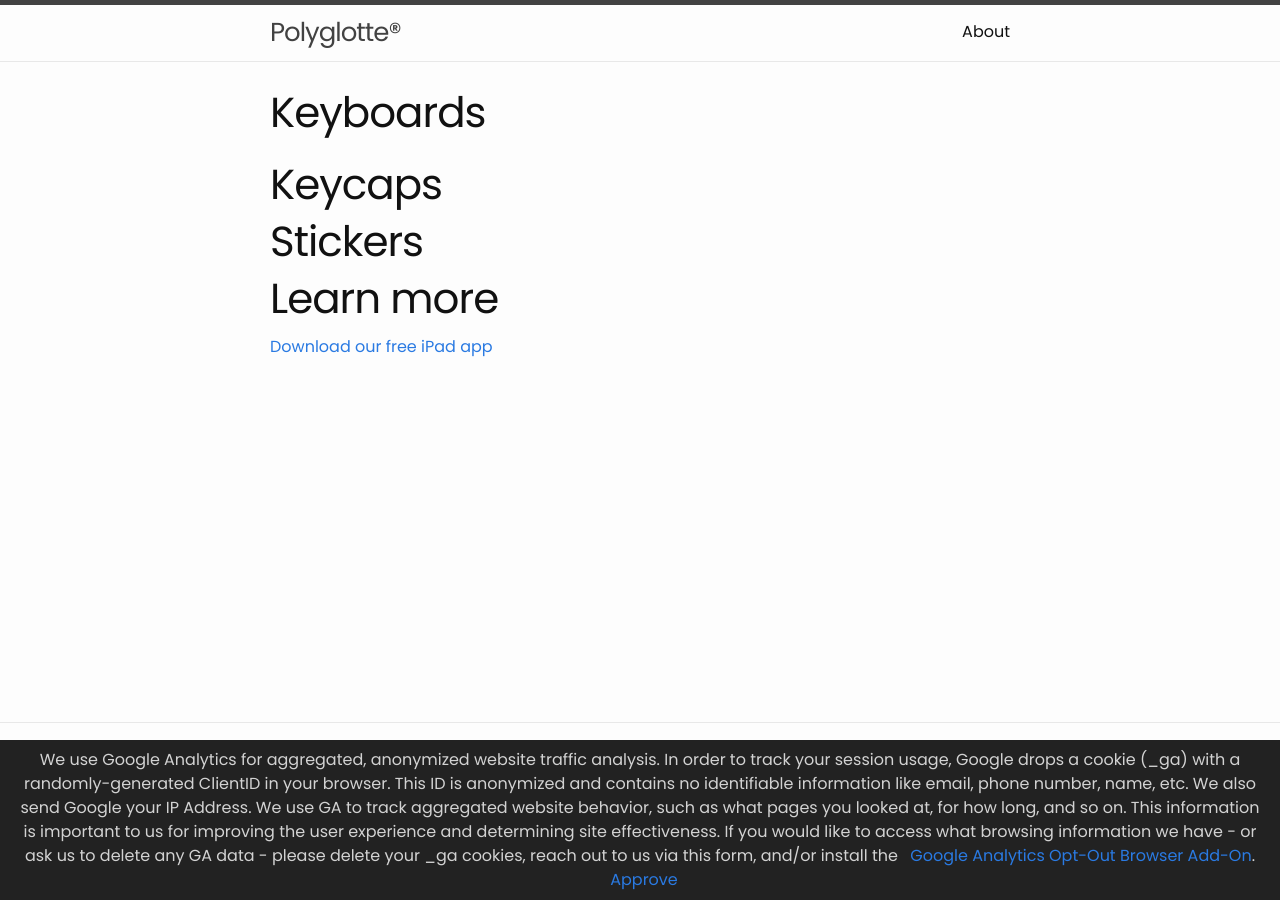
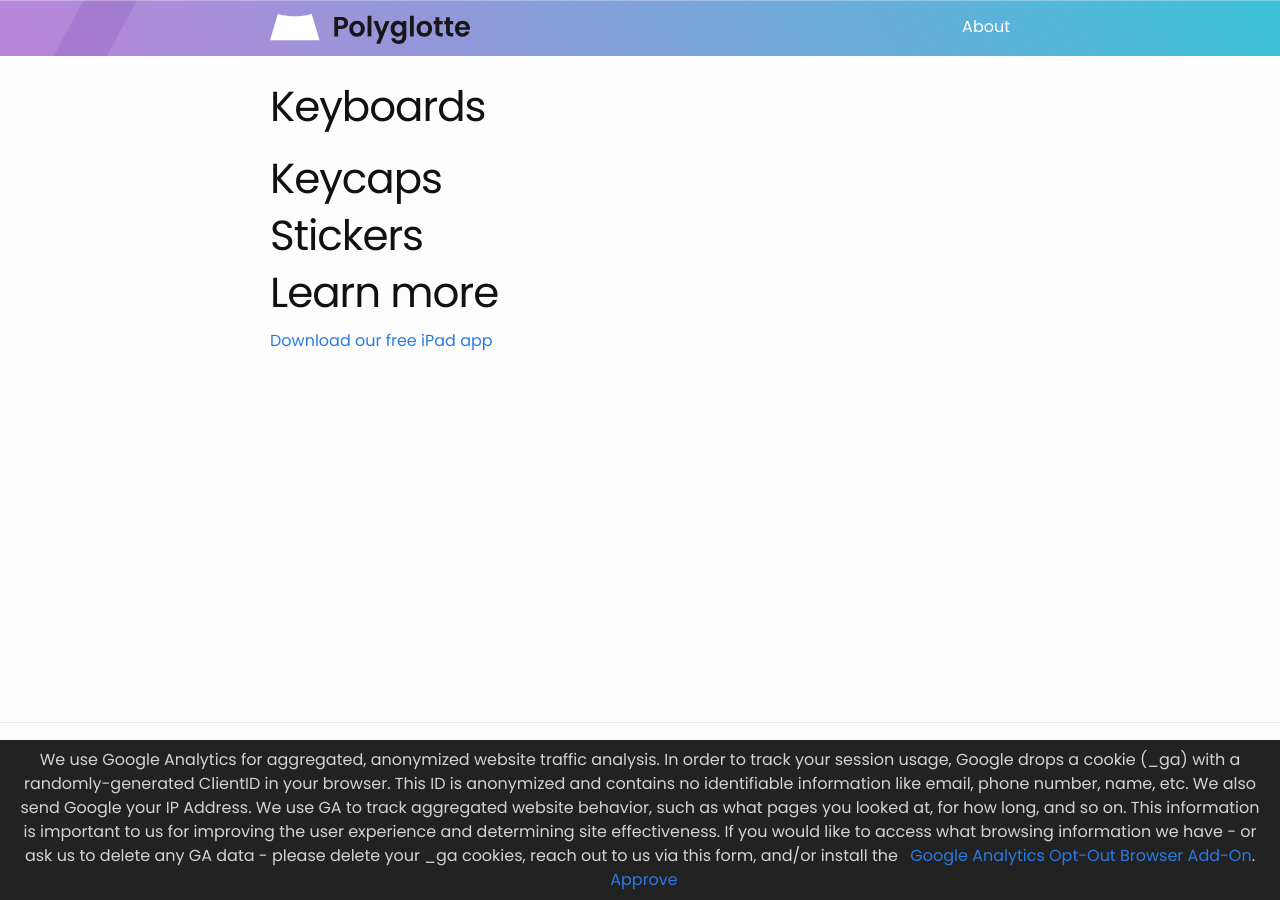
Before and after one commit to polyglotte-inc/polyglotte-inc.github.io, a Jekyll site: the page built from products.md, in a window 1280 px wide. Built offline with Jekyll 4.4.1, drawn with Linux system fonts in a browser that asks for light colours; our own code applies the rules of GitHub Pages for plain Markdown files.

Commit message:
Brand refresh
- Initial changes for branding refresh
- Header cleanup
- Initial top background image
- Button colorscheme

```diff
--- a/_includes/header.html
+++ b/_includes/header.html
@@ -4,7 +4,8 @@
     {%- assign default_paths = site.pages | map: "path" -%}
     {%- assign page_paths = site.header_pages | default: default_paths -%}
     {%- assign titles_size = site.pages | map: 'title' | join: '' | size -%}
-    <a class="site-title" rel="author" href="{{ "/" | relative_url }}">{{ site.title | escape }}</a>
+    <!--<a class="site-title" rel="author" href="{{ "/" | relative_url }}">{{ site.title | escape }}</a>-->
+    <a class="site-title" rel="author" href="{{ "/" | relative_url }}"><img src="/assets/logo.svg" alt="{{ site.title | escape }}"></a>
     <!--<p class="site-subtitle">{{ site.subtitle | escape }}</p>-->
 
     {%- if titles_size > 0 -%}
@@ -23,9 +24,9 @@
             {%- assign my_page = site.pages | where: "path", path | first -%}
             {%- if my_page.showtop -%}
               {%- if my_page.smalltitle -%}
-              <a class="page-link" href="{{ my_page.url | relative_url }}">{{ my_page.smalltitle | escape }}</a>
+              <a class="page-link-header" href="{{ my_page.url | relative_url }}">{{ my_page.smalltitle | escape }}</a>
               {%- else if my_page.title - %}
-              <a class="page-link" href="{{ my_page.url | relative_url }}">{{ my_page.title | escape }}</a>
+              <a class="page-link-header" href="{{ my_page.url | relative_url }}">{{ my_page.title | escape }}</a>
               {%- endif -%}
             {%- endif -%}
           {%- endfor -%}
--- a/_includes/keyboard.html
+++ b/_includes/keyboard.html
@@ -54,12 +54,13 @@
         "font-weight": "normal"
       },
       "button": {
+        "color": "black",
         ":hover": {
-          "background-color": "#209cc9"
+          "background-color": "#859ed9"
         },
-        "background-color": "#24addf",
+        "background-color": "#1bd1d8",
         ":focus": {
-          "background-color": "#209cc9"
+          "background-color": "#859ed9"
         }
       },
       "price": {
@@ -108,12 +109,13 @@
         }
       },
       "button": {
+        "color": "black",
         ":hover": {
-          "background-color": "#209cc9"
+          "background-color": "#859ed9"
         },
-        "background-color": "#24addf",
+        "background-color": "#1bd1d8",
         ":focus": {
-          "background-color": "#209cc9"
+          "background-color": "#859ed9"
         }
       }
     },
@@ -124,12 +126,13 @@
   "cart": {
     "styles": {
       "button": {
+        "color": "black",
         ":hover": {
-          "background-color": "#209cc9"
+          "background-color": "#859ed9"
         },
-        "background-color": "#24addf",
+        "background-color": "#1bd1d8",
         ":focus": {
-          "background-color": "#209cc9"
+          "background-color": "#859ed9"
         }
       }
     },
@@ -141,12 +144,13 @@
   "toggle": {
     "styles": {
       "toggle": {
-        "background-color": "#24addf",
+        "color": "black",
+        "background-color": "#1bd1d8",
         ":hover": {
-          "background-color": "#209cc9"
+          "background-color": "#859ed9"
         },
         ":focus": {
-          "background-color": "#209cc9"
+          "background-color": "#859ed9"
         }
       }
     }
--- a/_sass/minima/_base.scss
+++ b/_sass/minima/_base.scss
@@ -27,6 +27,7 @@
   display: flex;
   min-height: 100vh;
   flex-direction: column;
+  //background: url("../background2_1920.webp") no-repeat top;
 }
 
 
@@ -48,6 +49,10 @@
  */
 main {
   display: block; /* Default value of `display` of `main` element is 'inline' in IE 11. */
+}
+
+.site-header {
+  background: url("../background2_1920.webp") no-repeat top;
 }
 
 
--- a/_sass/minima/_layout.scss
+++ b/_sass/minima/_layout.scss
@@ -2,8 +2,8 @@
  * Site header
  */
 .site-header {
-  border-top: 5px solid $grey-color-dark;
-  border-bottom: 1px solid $grey-color-light;
+  //border-top: 5px solid $grey-color-dark;
+  //border-bottom: 1px solid $grey-color-light;
   min-height: $spacing-unit * 1.865;
   line-height: $base-line-height * $base-font-size * 2.25;
 
@@ -12,6 +12,9 @@
 }
 
 .site-title {
+  top: 9px;
+  max-width: 200px;
+  right: $spacing-unit / 2;
   @include relative-font-size(1.625);
   font-weight: 300;
   letter-spacing: -1px;
@@ -48,7 +51,7 @@
 .site-nav {
   position: absolute;
   top: 9px;
-  right: $spacing-unit / 2;
+  left: $spacing-unit / 2;
   background-color: $background-color;
   border: 1px solid $grey-color-light;
   border-radius: 5px;
@@ -90,6 +93,19 @@
     padding-bottom: 5px;
   }
 
+  .page-link-header {
+    color: #FFFFFF;
+    line-height: $base-line-height;
+    display: block;
+    padding: 5px 10px;
+
+    // Gaps between nav items, but not on the last one
+    &:not(:last-child) {
+      margin-right: 0;
+    }
+    margin-left: 20px;
+  }
+
   .page-link {
     color: $text-color;
     line-height: $base-line-height;
@@ -122,6 +138,16 @@
     }
 
     .page-link {
+      display: inline;
+      padding: 0;
+
+      &:not(:last-child) {
+        margin-right: 20px;
+      }
+      margin-left: auto;
+    }
+
+    .page-link-header {
       display: inline;
       padding: 0;
 
```
Also changed, not shown: assets/background1.png (added), assets/background1.svg (added), assets/background1_1920.png (added), assets/background2_1920.webp (added), assets/logo.svg (added).
